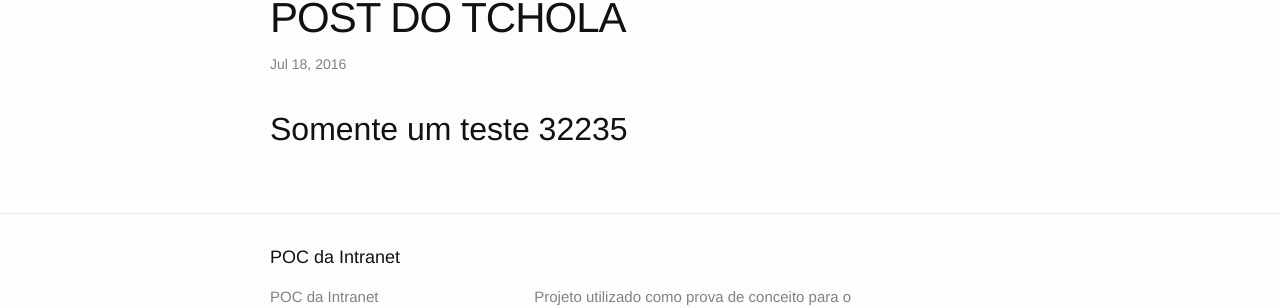
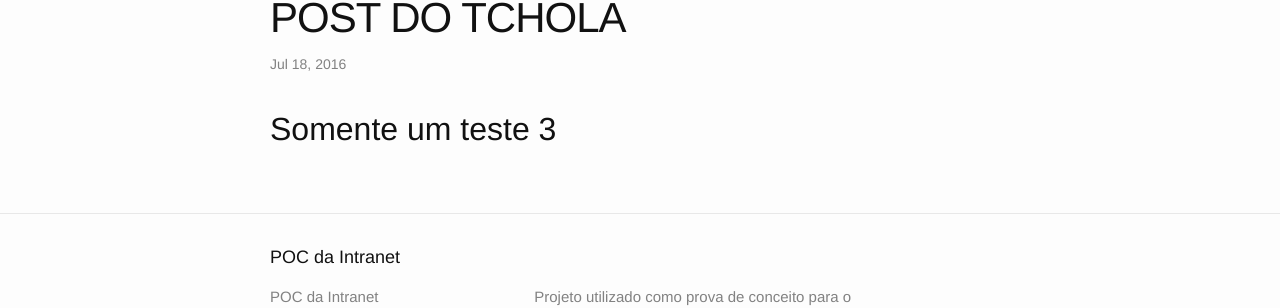
Before and after one commit to DP6/dp6.github.io, a Jekyll site: the page built from _posts/2016-07-19-teste.markdown, in a window 1280 px wide. Shown: the part 278-586 px from the top of the page. Built offline with Jekyll 4.4.1, drawn with Linux system fonts in a browser that asks for light colours.

Commit message:
Testing github webhook

```diff
--- a/_posts/2016-07-19-teste.markdown
+++ b/_posts/2016-07-19-teste.markdown
@@ -6,4 +6,4 @@ categories: Categoria_3
 published: true
 ---
 
-## Somente um teste 32235
+## Somente um teste 3
```
